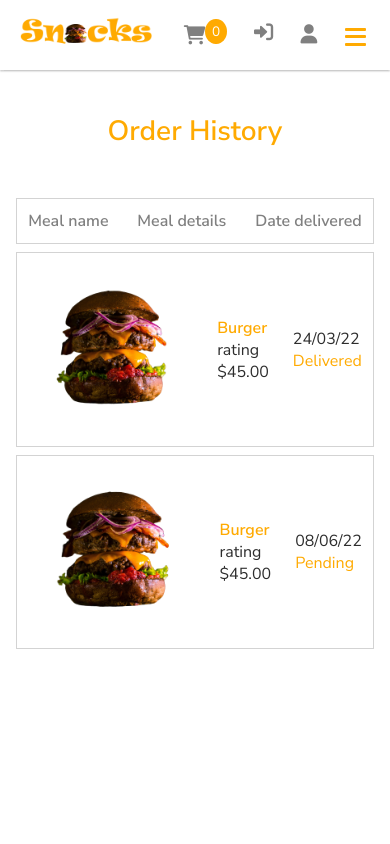
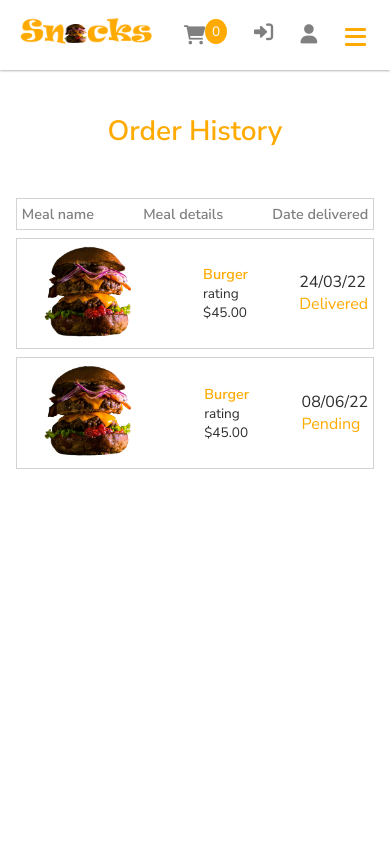
Before and after one commit to bernardkusi/snackbar, a React (Create React App) app: page /orders in a window 390 px wide. Shown: the top 844 px of the page. Built offline with nearby package versions, Linux system fonts and the light colour scheme.

Commit message:
Added message display

```diff
--- a/src/App.js
+++ b/src/App.js
@@ -12,6 +12,7 @@ import Signinpage from "./pages/Signinpage";
 import Signuppage from "./pages/Signuppage";
 import Cartpage from "./pages/Cartpage";
 import Orderspage from "./pages/Orderspage";
+import Message from "./components/Message";
 
 function App() {
   const[navopen,setnavopen]=useState(false);
@@ -34,32 +35,41 @@ function App() {
   }
 
   const[cart,setcart]=useState([])
+  const [message,setmessage]=useState(null)
   // useEffect(()=>{
   //   // let storedcart=localStorage.getObj("cart")
   //   if(storedcart){
   //     setcart(storedcart)
   //   }
   // },[])
+  const messageset=(message)=>{
+    setmessage(message)
+    setTimeout(() => {
+      setmessage(null)
+    }, 2000);
+  }
 
   const addtocart=(meal)=>{
     let item=cart.includes(meal)
     if(item){
-      console.log("Product already in cart")
+      messageset("Product already in cart")
     }else{
       setcart([...cart,meal])
-      //  localStorage.setObj("cart",cart)
+      messageset(meal.name+" added to cart")
     }
       console.log(cart)
   }
 
   const removefromcart=(meal)=>{
     setcart(cart.filter(element=>element!==meal))
+    messageset(meal.name+" removed to cart")
   }
 
   return (
    <>
     <Nav navopen={navopen} setnav={setnav} navhidden={navhidden} cart={cart}/>
     <Slider navopen={navopen}/>
+    {message && <Message message={message}/>}
     <Routes>
       <Route path="/" element={<Homepage setnavhidden={setnavstate} closenav={closenav} addtocart={addtocart}/>}/>
       <Route path="/menu" element={<Menupage setnavhidden={setnavstate} closenav={closenav}  addtocart={addtocart}/>}/>
--- a/src/_media.scss
+++ b/src/_media.scss
@@ -192,4 +192,54 @@
             }
         }
     }
+
+    .cart{
+        margin-top: 3rem;
+        .cartitem{
+            margin-top: .5rem;
+            gap: 1rem;
+            align-items: center;
+            padding: .3rem;
+
+            .title{
+                font-size: .9rem;
+            }
+
+            .status{
+                color: $secondary;
+            }
+
+            .image{
+                width: 130px;
+                height: 100px;
+
+            }
+
+            .details{
+                justify-items: flex-start;
+
+                p{
+                    font-size: .85rem;
+                }
+
+                .itemname{
+                    color: $secondary;
+                    font-weight: bold;
+                    font-size: .9rem !important;
+                }
+            }
+
+            .click{
+                font-size: .8rem;
+            }
+        }
+    }
+
+    #services{
+        .serviceflex{
+            .service{
+                text-align: center;
+            }
+        }
+    }
 }
--- a/src/components/Contact.jsx
+++ b/src/components/Contact.jsx
@@ -28,10 +28,8 @@ const Contact = () => {
 
           </div>
                 <div className="map">
-                <iframe
-                src="https://www.google.com/maps/embed?pb=!1m18!1m12!1m3!1d4456.659146017133!2d-0.19809775558924458!3d5.650492153519462!2m3!1f0!2f0!3f0!3m2!1i1024!2i768!4f13.1!3m3!1m2!1s0xfdf9c7ebaeabe93%3A0xd78257e67498c1a0!2sUniversity%20of%20Ghana!5e0!3m2!1sen!2sgh!4v1630226225683!5m2!1sen!2sgh"
-                style={{width:100+"%" ,height:100+"%" ,border:0 ,allowFullScreen:"" ,loading:"lazy"}}>
-
+                <iframe title='map to our location' src="https://www.google.com/maps/embed?pb=!1m18!1m12!1m3!1d4456.659146017133!2d-0.19809775558924458!3d5.650492153519462!2m3!1f0!2f0!3f0!3m2!1i1024!2i768!4f13.1!3m3!1m2!1s0xfdf9c7ebaeabe93%3A0xd78257e67498c1a0!2sUniversity%20of%20Ghana!5e0!3m2!1sen!2sgh!4v1630226225683!5m2!1sen!2sgh"
+                style={{width:"100%" ,height:"100%",position:"relative" ,border:0 ,allowFullScreen:"" ,loading:"lazy"}}>
                 </iframe>
                 </div>
             </div>
--- /dev/null
+++ b/src/components/Message.jsx
@@ -0,0 +1,11 @@
+import React from 'react'
+
+const Message = ({message}) => {
+  return (
+    <div className='message'>
+        {message}
+    </div>
+  )
+}
+
+export default Message
--- a/src/components/Testimonials.jsx
+++ b/src/components/Testimonials.jsx
@@ -12,7 +12,7 @@ const Testimonials = () => {
                 <span className="image">
                   <img src="./person1.jpg" alt="testimage" />
                 </span>
-                  <p className="name">Bernard Kusi</p>
+                  <p className="name">Jennifer Efya</p>
               </div>
               <p className="comment">
                 Lorem ipsum dolor sit amet consectetur adipisicing elit. Unde
@@ -38,7 +38,7 @@ const Testimonials = () => {
                 <span className="image">
                   <img src="./person3.jpg" alt="testimage" />
                 </span>
-                  <p className="name">Bernard Kusi</p>
+                  <p className="name">Mary Owusu</p>
               </div>
               <p className="comment">
                 Lorem ipsum dolor sit amet consectetur adipisicing elit. Unde
--- a/src/index.css
+++ b/src/index.css
@@ -162,6 +162,23 @@ img {
 
 .form .redirect a {
   color: #FFAA01;
+}
+
+.message {
+  position: fixed;
+  top: 6rem;
+  width: 95%;
+  max-width: 1000px;
+  text-align: center;
+  left: 50%;
+  -webkit-transform: translateX(-50%);
+          transform: translateX(-50%);
+  padding: .6rem .8rem;
+  background: #ffaa01da;
+  z-index: 3;
+  color: #fff;
+  font-weight: bold;
+  border: 1px solid #fff;
 }
 
 nav {
@@ -718,7 +735,7 @@ footer ul a:hover {
 }
 
 .cart .cartitem .image {
-  width: 170px;
+  width: 220px;
   height: 170px;
 }
 
@@ -920,5 +937,43 @@ footer ul a:hover {
     width: 100%;
     margin-bottom: 1.5rem;
   }
+  .cart {
+    margin-top: 3rem;
+  }
+  .cart .cartitem {
+    margin-top: .5rem;
+    gap: 1rem;
+    -webkit-box-align: center;
+        -ms-flex-align: center;
+            align-items: center;
+    padding: .3rem;
+  }
+  .cart .cartitem .title {
+    font-size: .9rem;
+  }
+  .cart .cartitem .status {
+    color: #FFAA01;
+  }
+  .cart .cartitem .image {
+    width: 130px;
+    height: 100px;
+  }
+  .cart .cartitem .details {
+    justify-items: flex-start;
+  }
+  .cart .cartitem .details p {
+    font-size: .85rem;
+  }
+  .cart .cartitem .details .itemname {
+    color: #FFAA01;
+    font-weight: bold;
+    font-size: .9rem !important;
+  }
+  .cart .cartitem .click {
+    font-size: .8rem;
+  }
+  #services .serviceflex .service {
+    text-align: center;
+  }
 }
 /*# sourceMappingURL=index.css.map */
--- a/src/index.scss
+++ b/src/index.scss
@@ -506,7 +506,7 @@ footer{
         }
 
         .image{
-            width: 170px;
+            width: 220px;
             height: 170px;
 
         }
```
Also changed, not shown: src/_reuseables.scss (+16 -0 lines), 1 other file (tests, documents, lock files or other folders).
